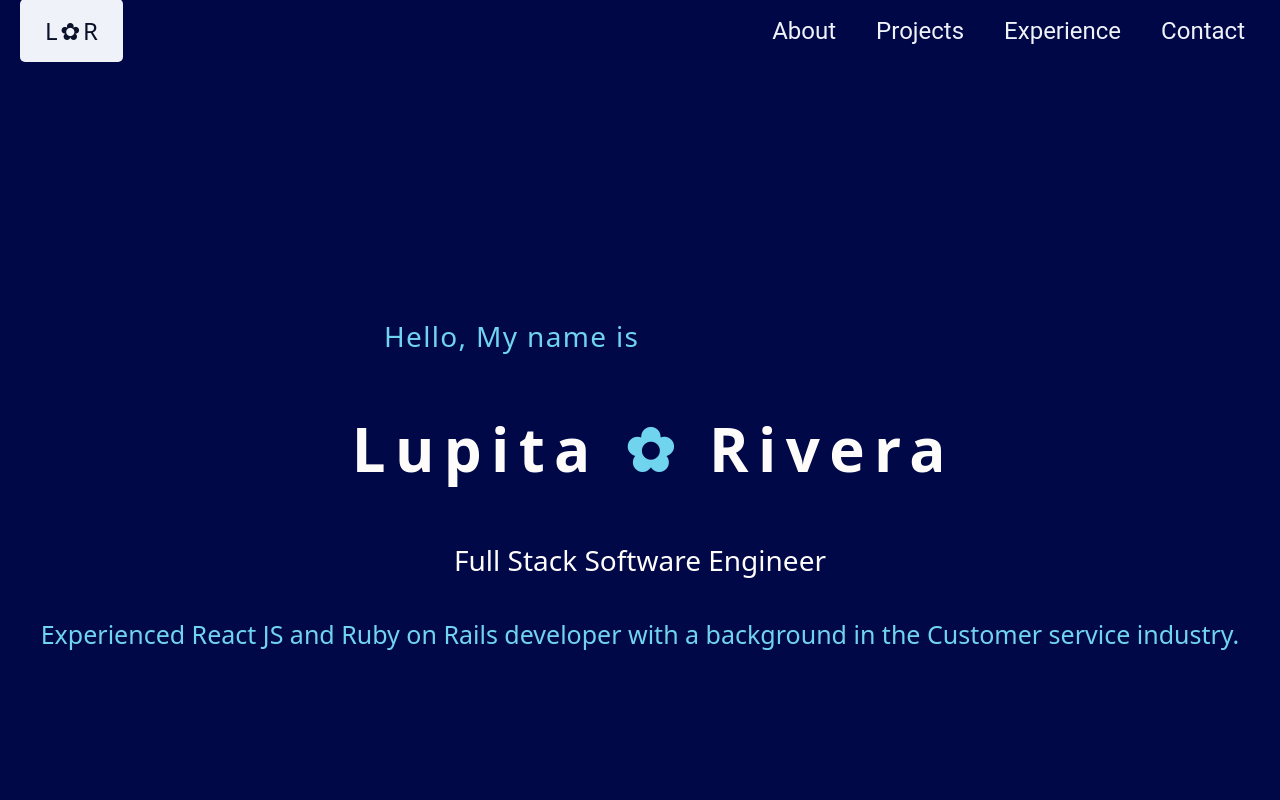
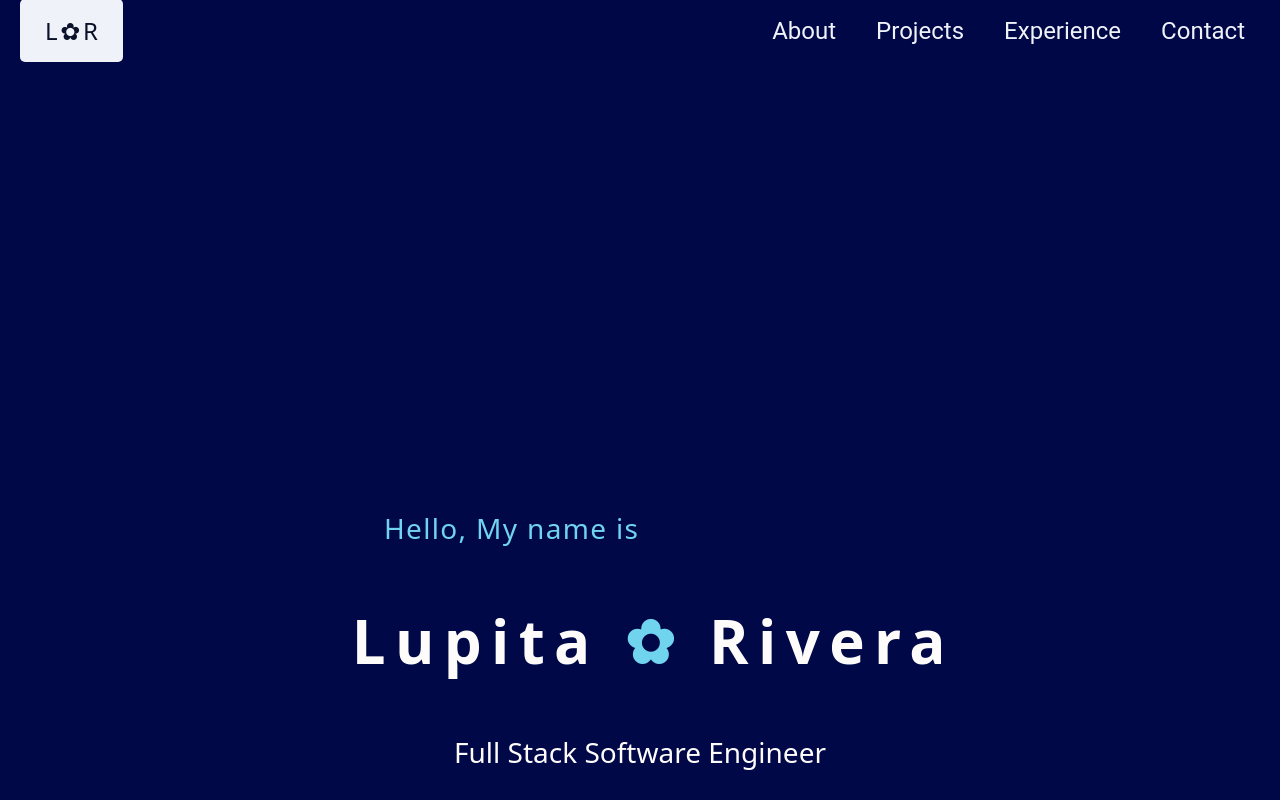
Before and after one commit to LupitaLee/portfolio, a React (Create React App) app: page /# in a window 1280 px wide. Shown: the top 800 px of the page. Built offline with nearby package versions, Linux system fonts and the light colour scheme.

Commit message:
add margin top to intro-hello

```diff
--- a/src/components/Intro/Intro.css
+++ b/src/components/Intro/Intro.css
@@ -18,7 +18,7 @@
     text-align: left;
       color: #71D4EF;
       font-size: 20px;
-      margin-top: 15%;
+      margin-top: 30%;
       margin-left: 30%;
       letter-spacing: 1pt;
       animation: fadeIn ease 3s;
--- a/src/components/Navbar.css
+++ b/src/components/Navbar.css
@@ -29,6 +29,7 @@
     display: inline-flex;
     color: #eff2f9;
     text-align: center;
+
     margin-right: 30px;
     padding: 5px;
     transition: all 0.5s ease;
```
